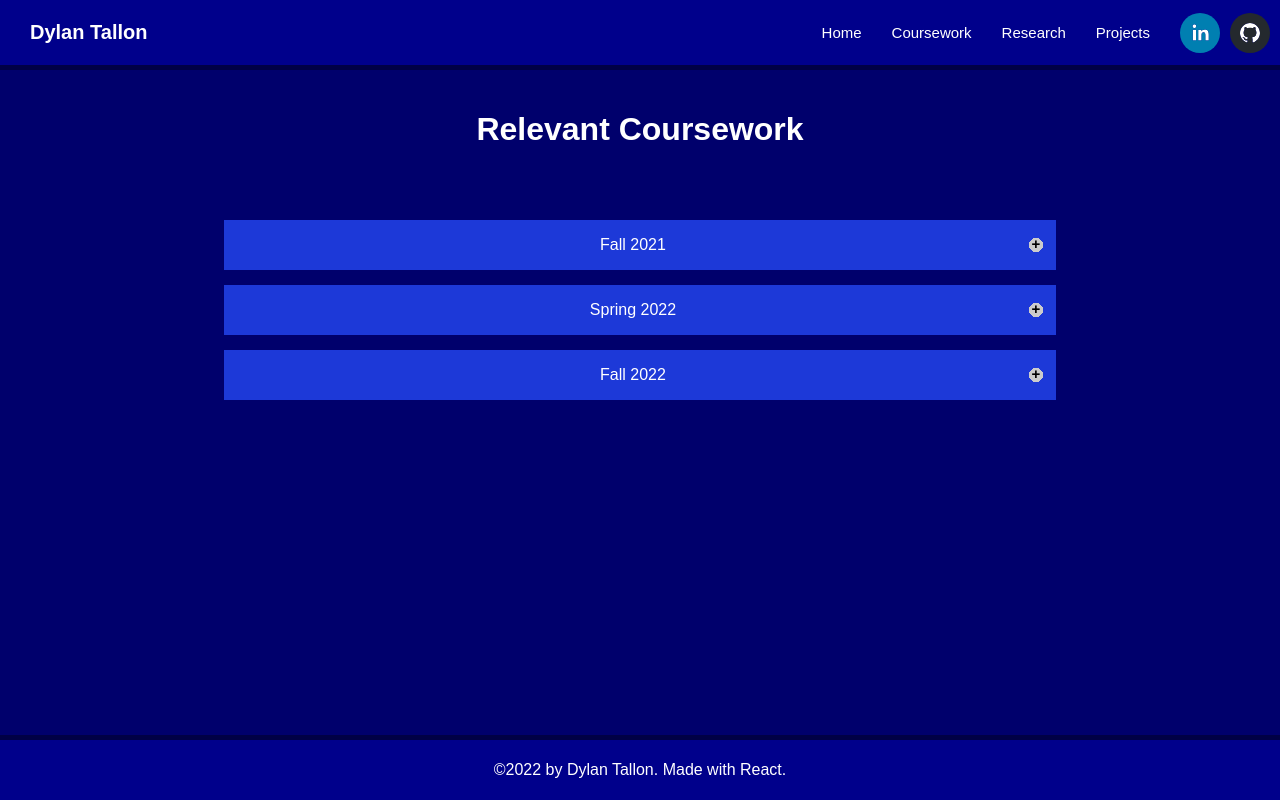
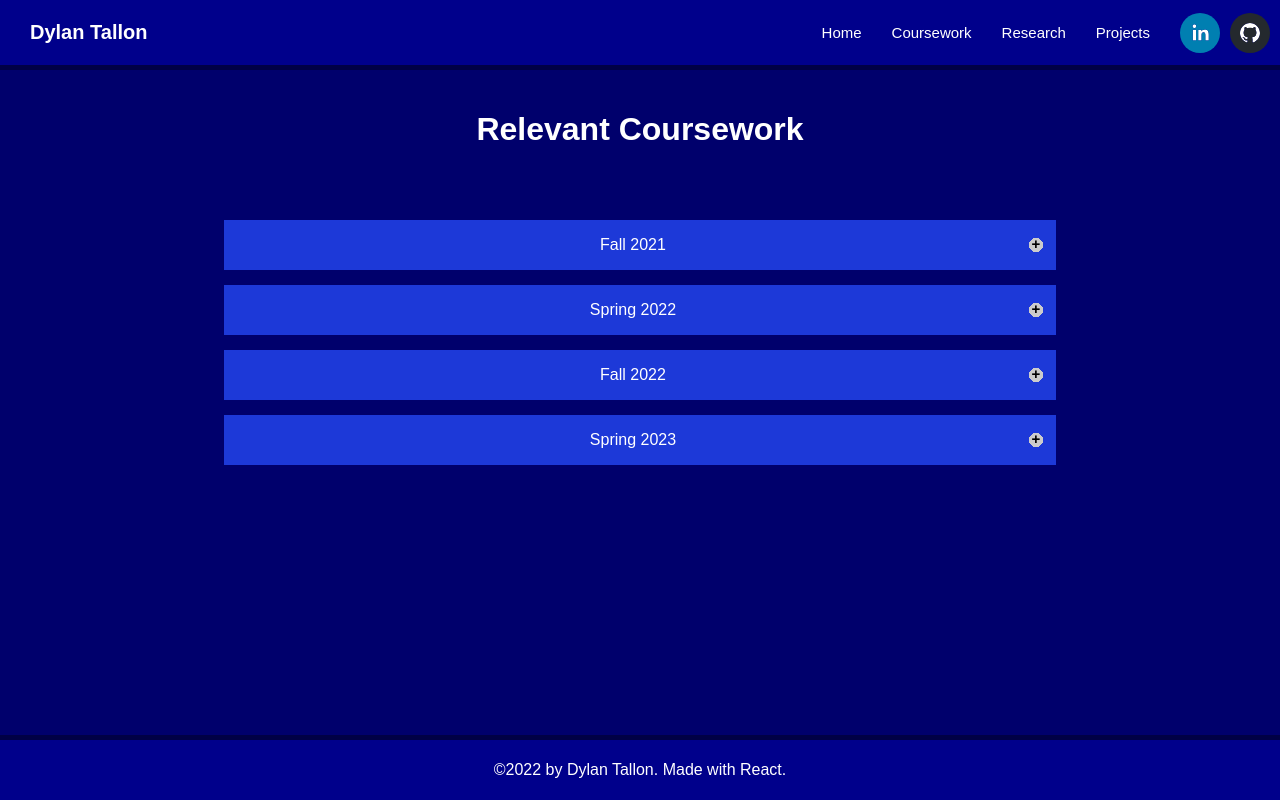
Before and after one commit to dylantallon/dylantallon.github.io, a React (Create React App) app: page /coursework in a window 1280 px wide. Built offline with nearby package versions, Linux system fonts and the light colour scheme.

Commit message:
new classes

```diff
--- a/src/pages/Coursework.tsx
+++ b/src/pages/Coursework.tsx
@@ -34,6 +34,15 @@ const Coursework = () => {
             "Computational Linear Algebra",
           ]}
         />
+        <Collabsible
+          id="4"
+          semester="Spring 2023"
+          classes={[
+            "Intro to Software Engineering",
+            "Programming Language Concepts",
+            "Professional Communication for Engineers",
+          ]}
+        />
       </div>
     </div>
   );
```
